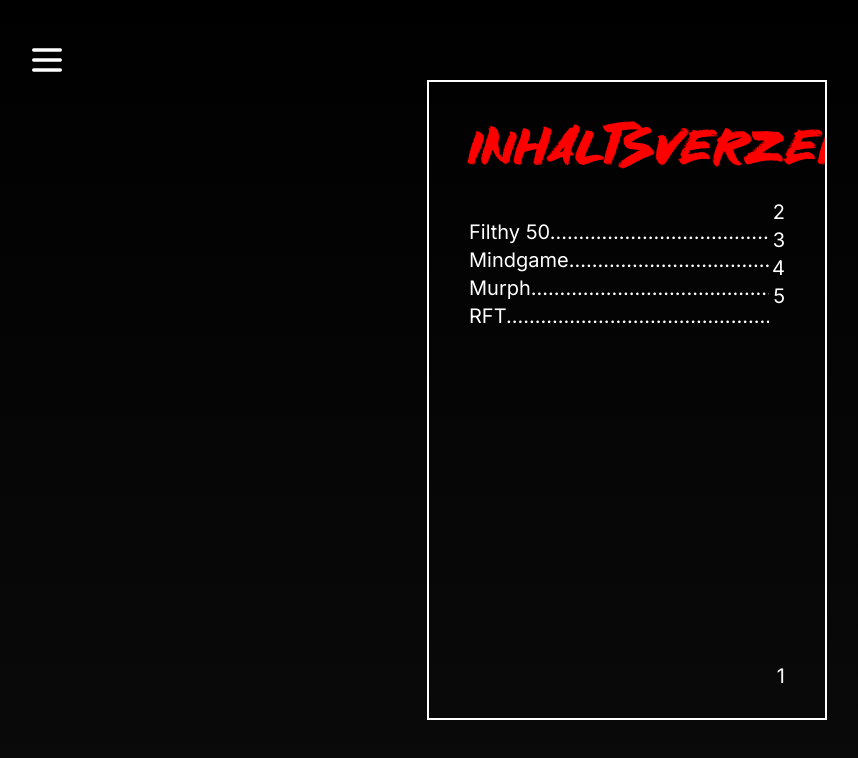
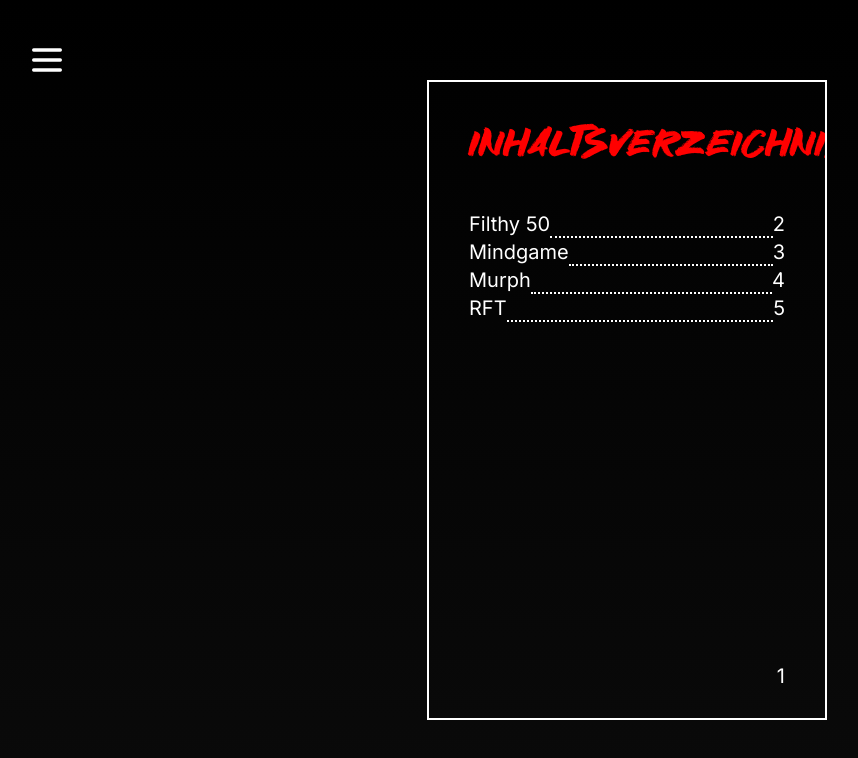
Before and after one commit to Svenum/burpee-counter, a Next.js app: page /schwarzes-buch in a window 1280 px wide. Both pictures are taken after a click on the element 739 px from the left and 400 px from the top of the page. Shown: the top 758 px of the page, without its empty margins (13-871 px from the left). Built offline with nearby package versions, Linux system fonts and the light colour scheme.

Commit message:
add inhalts

```diff
--- a/app/schwarzes-buch/page.tsx
+++ b/app/schwarzes-buch/page.tsx
@@ -11,8 +11,7 @@ export default function Page() {
   const workouts = require("../../src/data/black_book.json");
 
   // Style
-  const cellStyle = "border-solid border-white border-2 p-4 text-xl";
-  const headerStyle = "max-lg:text-2xl lg:text-5xl text-[#ff0000] m-auto mb-12 font-antihero text-center";
+  const headerStyle = "max-lg:text-2xl lg:text-4xl text-[#ff0000] m-auto mb-12 font-antihero text-center";
   const pageStyle = (givenPageId:number) => {
     const defaultStyle = "absolute w-full h-full p-10 top-0 overflow-auto lg:text-xl";
     if (givenPageId != pageId) {
@@ -22,13 +21,12 @@ export default function Page() {
     }
   };
   const pageNumberStyle = "absolute bottom-0 right-0 mr-10 mb-7"
-  const dtStyle = "float-left w-[95%] overflow-hidden whitespace-nowrap after:content-['.............................................................................................................................']";
 
   // Page handling
   const maxPageId = workouts.length - 1;
   const [pageId, setPageId] = useState(0);
   const pageIdPlus = () => {
-    if (pageId + 1 <= maxPageId) {
+    if (pageId + 1 <= maxPageId + 2) {
       setPageId(pageId + 1);
     };
   };
@@ -55,16 +53,15 @@ export default function Page() {
           </div>
           <div id="1" className={pageStyle(1)}>
             <h1 className={headerStyle}>Inhaltsverzeichnis</h1>
-            <dl className="w-full">
             {
               workouts.map((item:Workouts, index:number) => (
-                <>
-                  <dt className={dtStyle}>{item.name}</dt>
-                  <dd className="float-right overflow-hidden bg-transparent relative bottom-[20px]">{index + 2}</dd>
-                </>
+                <div className="w-100 block flex" key={index}>
+                  <div className="inline-block flex-none">{item.name}</div>
+                  <div className="inline-block -translate-y-1.1.55 border-b-2 border-b-white border-dotted flex-auto"></div>
+                  <div className="inline-block flex-none">{index + 2}</div>
+                </div>
               ))
             }
-            </dl>
             <div className={pageNumberStyle}>1</div>
           </div>
           {
```
